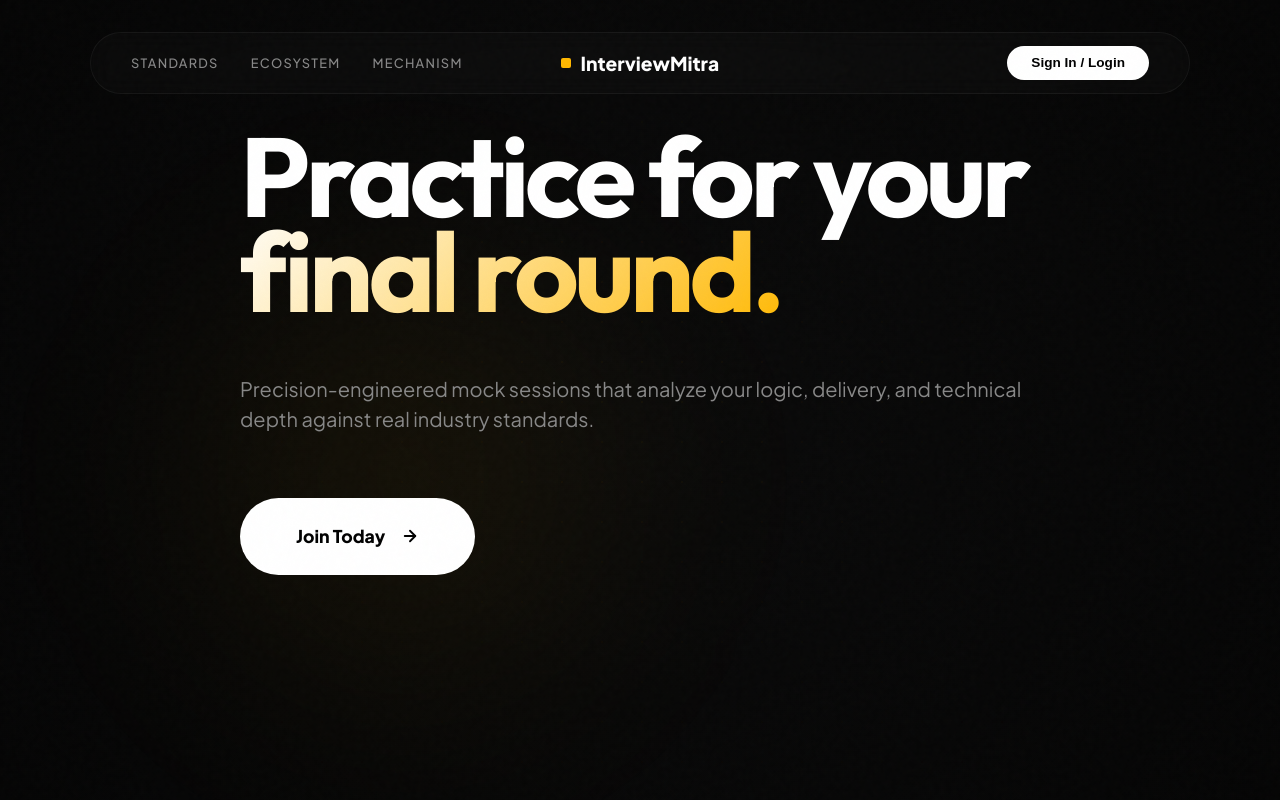
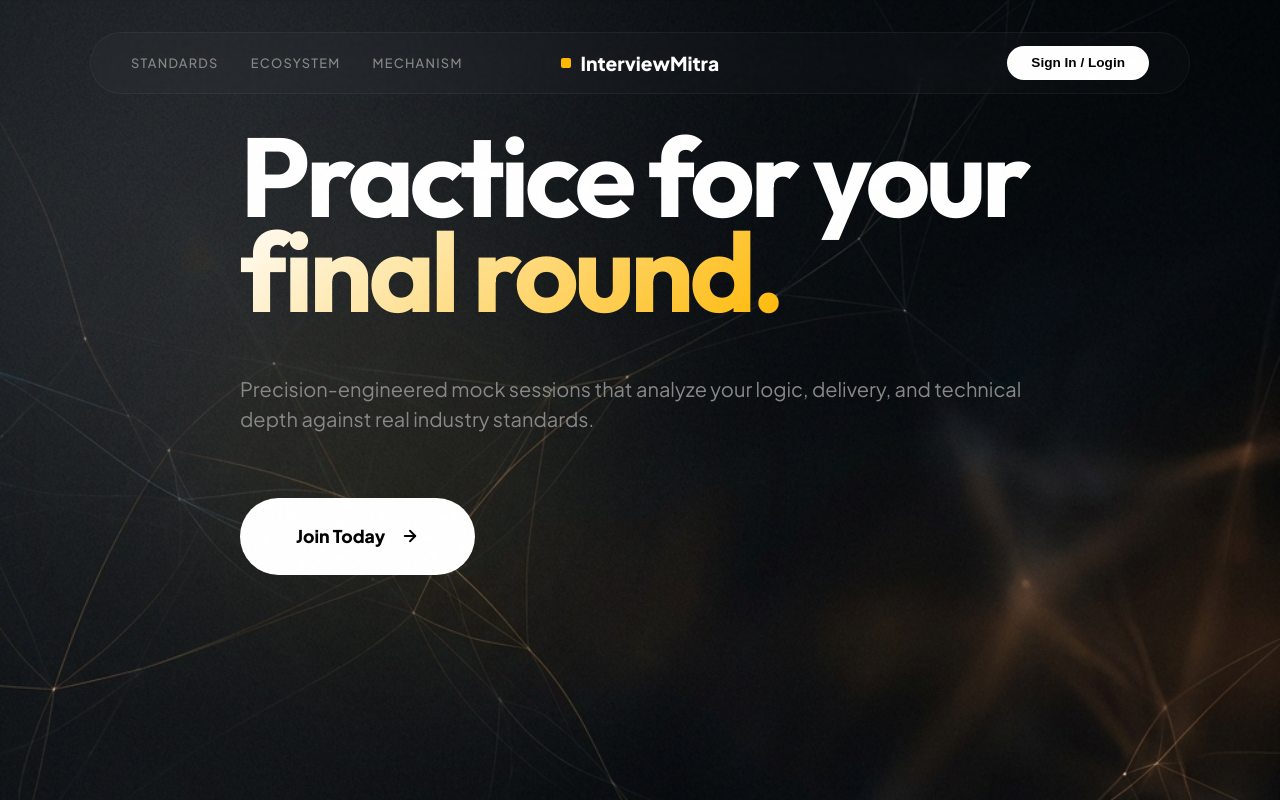
Before and after one commit to Bloatyy/AI-Interview-Assistant, a React (Vite) app in the folder frontend/: page / in a window 1280 px wide. Shown: the top 800 px of the page. Built offline with nearby package versions, Linux system fonts and the light colour scheme; no server answers.

Commit message:
Switch background to neural_bg.png

```diff
--- a/frontend/src/index.css
+++ b/frontend/src/index.css
@@ -28,8 +28,10 @@ html {
 }
 
 body {
-  background-color: #050505;
-  background: radial-gradient(circle at 50% 50%, #0a0a0a 0%, #050505 100%);
+  background-color: #030303;
+  background-image: url('/src/assets/neural_bg.png');
+  background-size: cover;
+  background-position: center;
   background-attachment: fixed;
   color: #e2e8f0;
   font-family: var(--font-body);
@@ -37,8 +39,6 @@ body {
   overflow-x: hidden;
   position: relative;
 }
-
-/* Cursor spotlight removed */
 
 /* body::after removed */
 
```
Also changed, not shown: frontend/src/assets/neural_bg_v2.png (added).
